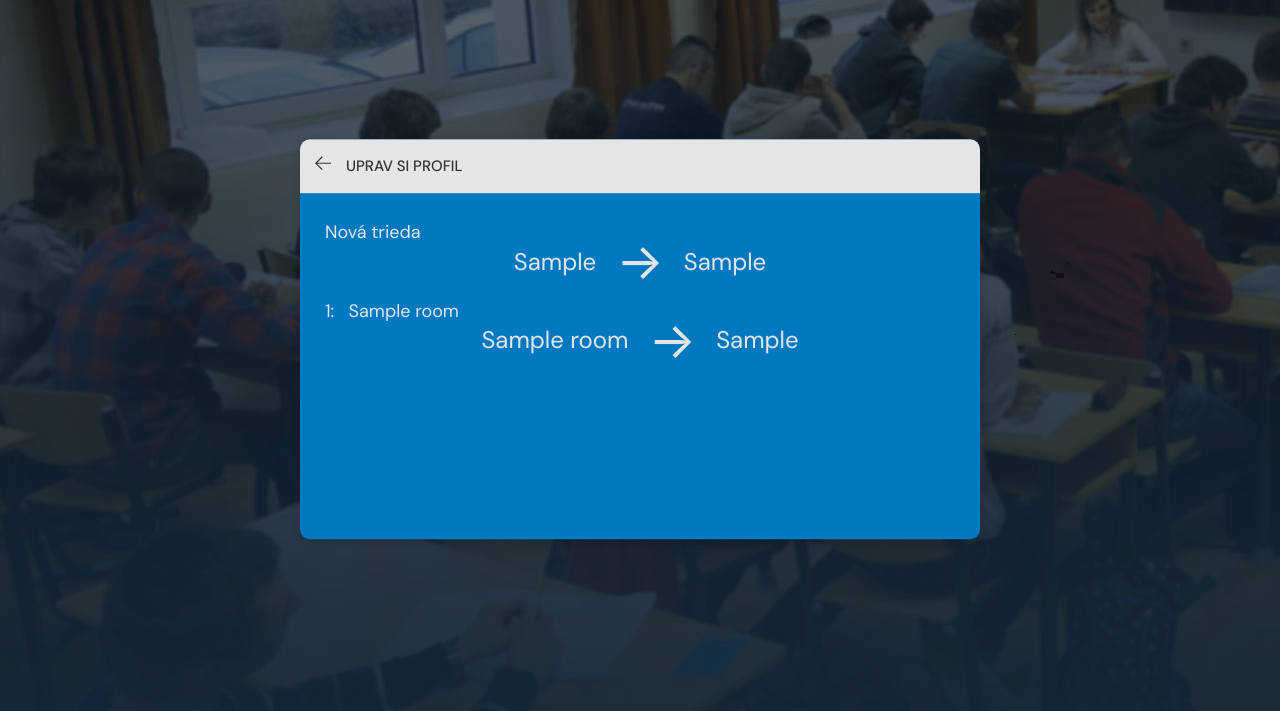
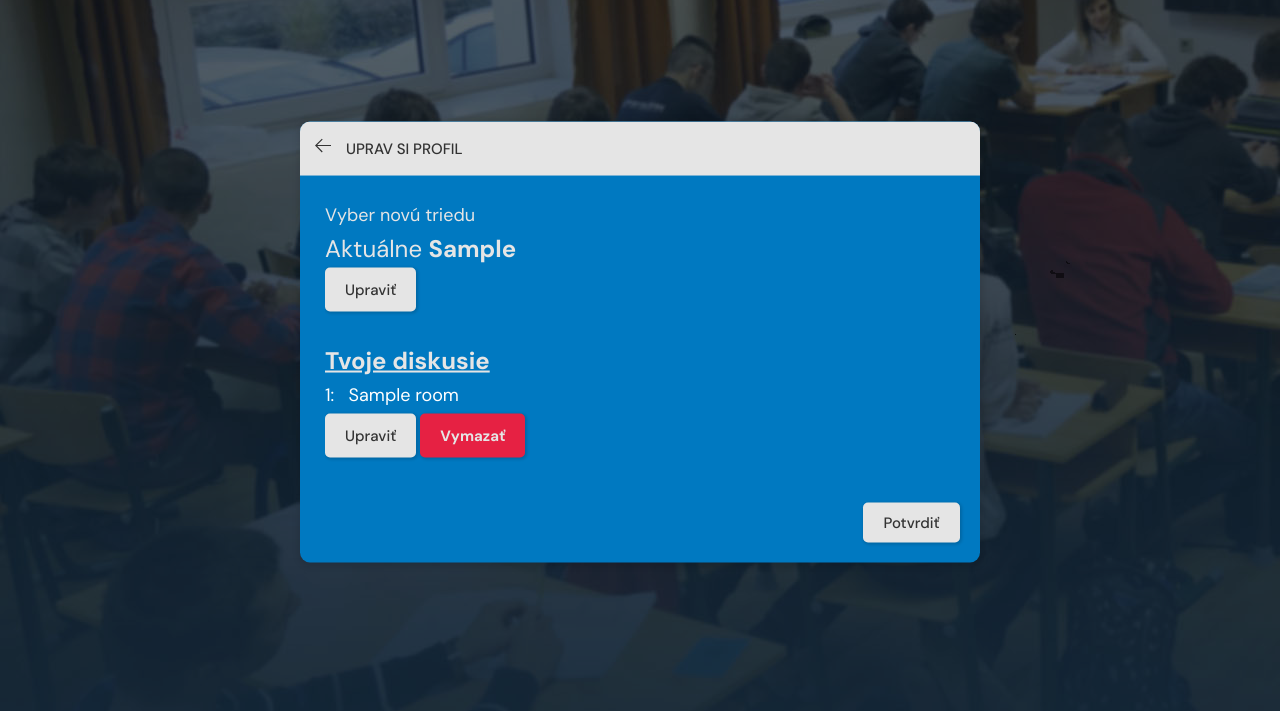
Before and after one commit to mosmowora/spse-forum, a Django app: template base/templates/base/needs_update.html in a window 1280 px wide. Shown: the part 66-777 px from the top of the page. Run offline with Django 3.2, Linux system fonts and the light colour scheme; the template is opened without the code that fills it: most values are stand-ins (such as "Sample title", 1, 10 or a date in 2020); some libraries are stand-ins or nearby versions.

```diff
--- a/base/templates/base/delete.html
+++ b/base/templates/base/delete.html
@@ -37,11 +37,7 @@
                     <div class="form__group">
                         <p>Si si istý odstránením "{{obj}}"?</p>
                     </div>
-
-                    <div class="for__group">
                         <input class="btn btn--main" type="submit" value="Potvrdiť" />
-                    </div>
-
                 </form>
             </div>
         </div>
--- a/base/templates/base/home.html
+++ b/base/templates/base/home.html
@@ -5,15 +5,14 @@
 <div class="popup-overlay">
   <div class="popup-content">
     {% if next_class %}
-    <p style="text-align-last: left; text-align: justify;">Nový školský rok 😁. S touto zmenou je potrebné si
+    <p style="text-align-last: left; text-align: justify;">Nový školský rok 😁. S touto zmenou si je potrebné
       aktualizovať pár vecí na stránke, ktoré zabezpečia jej správne
       fungovanie. Kliknutím na tlačidlo sa presunieš na stránku, kde uvidíš všetky potrebné položky, ktoré je nutné
       aktualizovať.</p>
     <a href="{% url 'needs-update' %}" class="btn btn--main" style="margin-top: 2rem; color: #000;">Skontrolovať</a>
     {% else %}
     <p style="text-align-last: left; text-align: justify;">Verím že fórum ti spríjemnilo štúdium no bohužiaľ tu tvoj
-      príbeh na SPŠE končí a začína nový tam kde si vyberieš. O všetko čo bolo na fóre je postarané. Veľa úspechov
-      prajem.</p>
+      príbeh na SPŠE končí a začína nový tam kde si vyberieš. O všetko čo bolo na fóre je postarané. Prajem veľa úspechov.</p>
     {% endif %}
   </div>
 </div>
--- a/base/templates/base/needs_update.html
+++ b/base/templates/base/needs_update.html
@@ -19,29 +19,28 @@
                     <h3>Uprav si profil</h3>
                 </div>
             </div>
-            <div class="layout__body">
-                <label style="font-size: larger;">Nová trieda</label>
-                <div class="flex-container" style="margin-bottom: 2rem;">
-                    <div class="number">{{from_class}}</div>
-                    <div class="arrow">→</div>
-                    {% if next_class is not None %}
-                    <div class="number">{{next_class}}</div>
-                    {% endif %}
+            <div class="layout__body" style="overflow-y: auto;">
+                <label style="font-size: larger;">Vyber novú triedu</label>
+                <div class="flex-container column" style="margin-bottom: 3rem;">
+                    <div class="number">Aktuálne <strong>{{from_class}}</strong></div>
+                    <a href="{% url 'update-class' %}" class="btn btn--main" style="width: fit-content;">Upraviť</a>
                 </div>
+                <label class="number" style="text-decoration: underline;"><strong>Tvoje diskusie</strong></label><br>
                 {% for room in user_rooms %}
-                <label style="font-size: larger;">{{forloop.counter}}: &nbsp; {{room.name}}</label>
-                <div class="flex-container" style="margin-bottom: 2rem;">
-                    <!-- TODO: add option to delete a room or change it's parameters through two buttons -->
-                    <div class="number">{{room.name}}</div>
-                    <div class="arrow">→</div>
-                    {% if next_class is not None %}
-                    <div class="number">{{next_class}}</div>
-                    {% endif %}
+                <abbr title="{{room.name}}" style="text-decoration: none;"><a href="{% url 'room' room.pk %}"
+                        style="color: white;"><label style="font-size: larger; cursor: pointer;">{{forloop.counter}}:
+                            &nbsp; {{room.name}}</label></a></abbr>
+                <div style="margin-bottom: 2rem; margin-right: auto; margin-top: .5rem;">
+                    <a href="{% url 'update-room' room.pk %}" class="btn btn--main">Upraviť</a>
+                    <a href="{% url 'delete-room' room.pk %}" class="btn btn--red">Vymazať</a>
                 </div>
                 {% endfor %}
             </div>
+            <form action="" method="POST" style="margin-left: auto; width: fit-content; margin-bottom: 2rem; margin-right: 3%;">
+                {% csrf_token %}
+                <input type="submit" value="Potvrdiť" class="btn btn--main">
+            </form>
         </div>
-    </div>
     </div>
 </main>
 <!-- <script type="module">
--- a/base/templates/base/room_form.html
+++ b/base/templates/base/room_form.html
@@ -75,7 +75,7 @@
             {% else %}
             <a class="btn btn--dark" href="{{request.META.HTTP_REFERER}}">Storno</a>
             {% endif %}
-            <button class="btn btn--main" type="submit">Vytvoriť</button>
+            <a class="btn btn--main" type="submit" {% if needs_update_back %} href="{% url 'needs-update' %}" {% else %} href="{% url 'room' room.id %}" {% endif %}>Vytvoriť</a>
           </div>
         </form>
       </div>
--- a/base/urls.py
+++ b/base/urls.py
@@ -28,5 +28,6 @@ urlpatterns = [
 
     path('error/', views.fallback, name="fallback"),
     path('new-class/', views.newClass, name="new-class"),
+    path('update-class/', views.updateClass, name="update-class"),
     path('email-response/<str:pk>/<str:password>/', views.mailResponse, name="mail-response"),
 ]
--- a/static/styles/styles.css
+++ b/static/styles/styles.css
@@ -327,6 +327,12 @@ a {
 .btn--main {
   background-color: var(--color-light);
   color: rgb(51, 51, 51);
+}
+
+.btn--red {
+  background-color: #e62143;
+  color: var(--color-light);
+  font-weight: 700;
 }
 
 .btn:hover {
@@ -1687,19 +1693,27 @@ div.room__topRight>a:nth-child(3)>svg {
 }
 
 .flex-container {
-  display: flex; /* Use flexbox layout */
-  justify-content: center; /* Center items horizontally */
-  align-items: center; /* Center items vertically */
-  gap: 20px; /* Space between the items */
+  display: flex;
+}
+
+.flex-container.column {
+  flex-direction: column;
+}
+
+
+.flex-container.center {
+  justify-content: center;
   max-height: 3rem;
+  align-items: center;
+  gap: 20px;
+}
+
+.flex-container.evenly {
+  justify-content: space-evenly;
 }
 
 .number {
-  font-size: 24px; /* Larger text size for the numbers */
-}
-
-.arrow {
-  font-size: 50px; /* Ensure the arrow matches the size of the numbers */
+  font-size: 24px;
 }
 
 input.reply-text {
```
Also changed, not shown: base/forms.py (+11 -0 lines), base/models.py (+12 -7 lines), base/templates/base/room.html (+7 -1 lines), base/templates/base/update-class.html (added, +43 -0 lines), base/views.py (+71 -32 lines), base/migrations/0042_remove_user_school_year_user_updated_profile.py (added), 1 other file.
